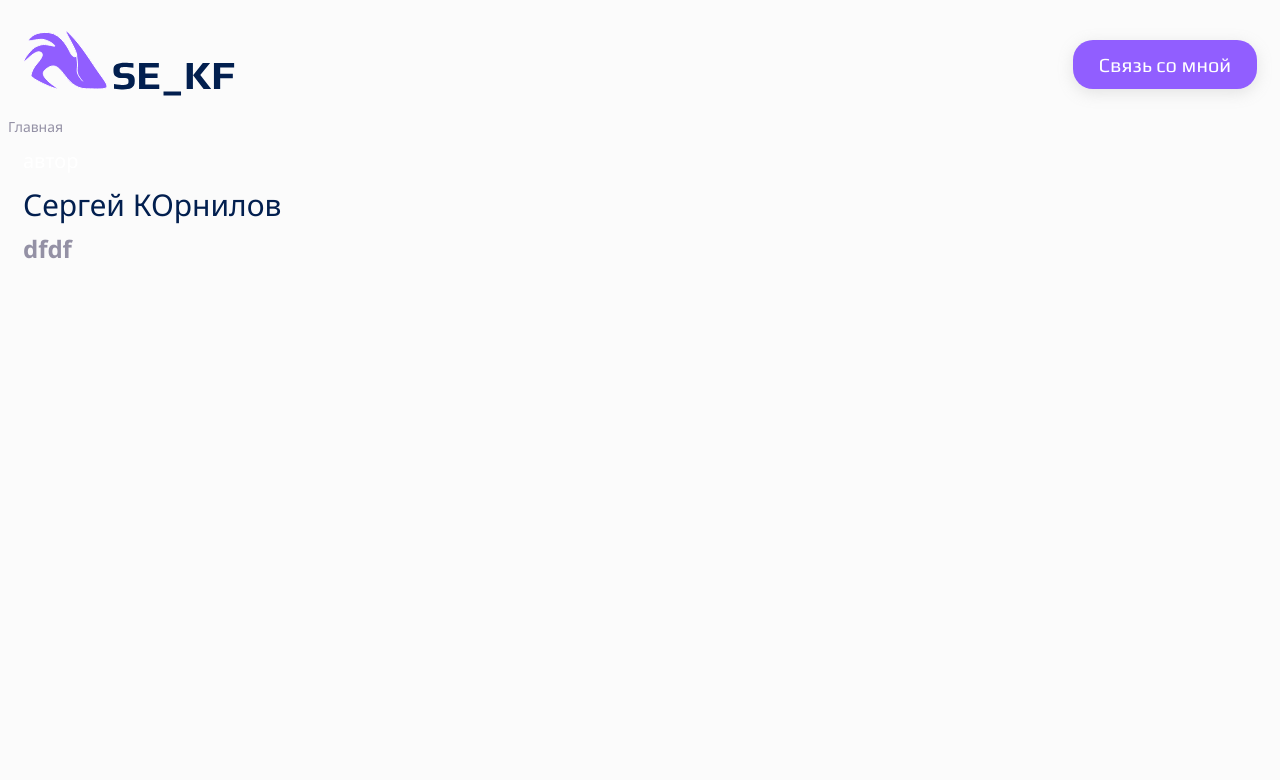
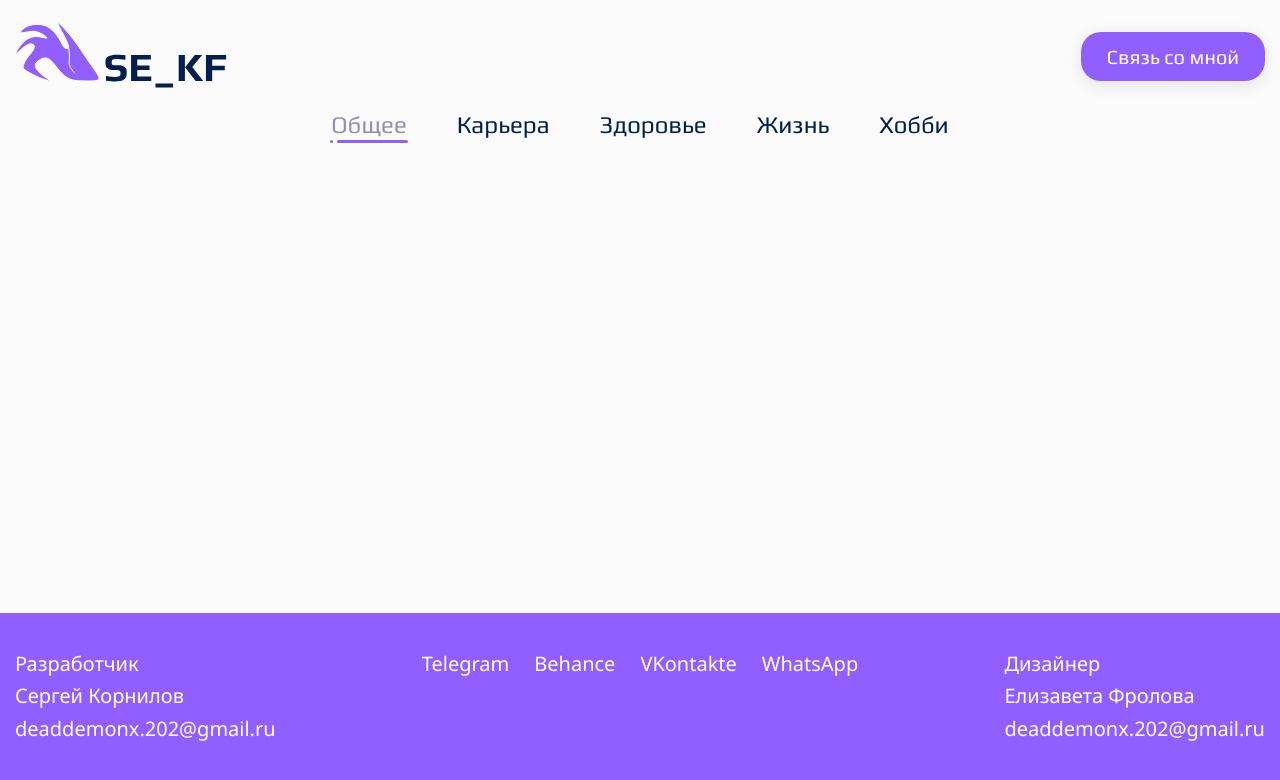
Before and after one commit to serj213/blog, a React (Create React App) app: page / in a window 1280 px wide. Shown: the top 780 px of the page. Built offline with nearby package versions, Linux system fonts and the light colour scheme.

Commit message:
added category

```diff
--- a/src/assets/styles/global.scss
+++ b/src/assets/styles/global.scss
@@ -3,7 +3,7 @@
 body {
     font-family: $noto;
     font-size: 20px;
-    line-height: calc(27 / 20 * 100%);
+    line-height: calc(27 / 24 * 100%);
     color: $text;
     background-color: $bg;
     overflow-x: hidden;
--- a/src/index.css
+++ b/src/index.css
@@ -1,15 +1,7 @@
 * {
     box-sizing: border-box;
-}
-
-html,
-body {
-    font-size: 100%;
-    line-height: 100%;
-    font-size: 14px;
-    -ms-text-size-adjust: 100%;
-    -moz-text-size-adjust: 100%;
-    -webkit-text-size-adjust: 100%;
+    margin: 0;
+    padding: 0;
 }
 
 input,
--- a/src/pages/MainPage.tsx
+++ b/src/pages/MainPage.tsx
@@ -1,7 +1,13 @@
 import React from 'react';
 
+import NewsContainer from '../views/Containers/NewsContainer/NewsContainer';
+
 const MainPage: React.FC = () => {
-  return <>Главная</>;
+  return (
+    <>
+      <NewsContainer />
+    </>
+  );
 };
 
 export default MainPage;
--- a/src/views/Components/Footer/Footer.tsx
+++ b/src/views/Components/Footer/Footer.tsx
@@ -15,31 +15,106 @@ const Footer: React.FC = () => {
                 weight: '400',
                 size: 'small',
                 color: 'white',
+                marginBottom: '10',
               }}>
-              <p>автор</p>
+              <p>Разработчик</p>
             </Text>
 
             <Text
               modificators={{
                 weight: '400',
-                size: 'big',
-                color: 'blue-dark',
+                size: 'small',
+                color: 'white',
+                marginBottom: '10',
               }}>
-              <p>Сергей КОрнилов</p>
+              <p>Сергей Корнилов</p>
             </Text>
+
+            <Text
+              modificators={{
+                weight: '400',
+                size: 'small',
+                color: 'white',
+              }}>
+              <a href="mailto:deaddemonx.202@gmail.ru">deaddemonx.202@gmail.ru</a>
+            </Text>
+          </div>
+
+          <div className={s.footer__column}>
+            <ul className={s.footer__socials}>
+              <li>
+                <Text
+                  modificators={{
+                    weight: '400',
+                    size: 'small',
+                    color: 'white',
+                  }}>
+                  <a href="mailto:deaddemonx.202@gmail.ru">Telegram</a>
+                </Text>
+              </li>
+              <li>
+                <Text
+                  modificators={{
+                    weight: '400',
+                    size: 'small',
+                    color: 'white',
+                  }}>
+                  <a href="mailto:deaddemonx.202@gmail.ru">Behance</a>
+                </Text>
+              </li>
+              <li>
+                <Text
+                  modificators={{
+                    weight: '400',
+                    size: 'small',
+                    color: 'white',
+                  }}>
+                  <a href="mailto:deaddemonx.202@gmail.ru">VKontakte</a>
+                </Text>
+              </li>
+              <li>
+                <Text
+                  modificators={{
+                    weight: '400',
+                    size: 'small',
+                    color: 'white',
+                  }}>
+                  <a href="mailto:deaddemonx.202@gmail.ru">WhatsApp</a>
+                </Text>
+              </li>
+            </ul>
           </div>
 
           <div className={s.footer__column}>
             <Text
               modificators={{
-                weight: '700',
-                size: 'middle',
+                weight: '400',
+                size: 'small',
+                color: 'white',
+                marginBottom: '10',
               }}>
-              <p>dfdf</p>
+              <p>Дизайнер</p>
+            </Text>
+
+            <Text
+              modificators={{
+                weight: '400',
+                size: 'small',
+                color: 'white',
+                marginBottom: '10',
+              }}>
+              <p>Елизавета Фролова</p>
+            </Text>
+
+            <Text
+              modificators={{
+                weight: '400',
+                size: 'small',
+                color: 'white',
+              }}>
+              <a href="mailto:deaddemonx.202@gmail.ru">deaddemonx.202@gmail.ru</a>
             </Text>
           </div>
-
-          <div className={s.footer__column}></div>
         </div>
       </Container>
     </footer>
--- a/src/views/Components/Footer/footer.module.scss
+++ b/src/views/Components/Footer/footer.module.scss
@@ -0,0 +1,18 @@
+@import "../../../assets/styles/vars.scss";
+
+.footer {
+    background-color: $purple;
+    padding: 40px 0 60px;
+
+    &__inner {
+        display: flex;
+        justify-content: space-between;
+    }
+
+    &__socials {
+        display: flex;
+        li + li {
+            margin-left: 25px;
+        }
+    }
+}
--- a/src/views/Components/Header/header.module.scss
+++ b/src/views/Components/Header/header.module.scss
@@ -1,6 +1,11 @@
 @import "../../../assets/styles/vars.scss";
 
 .header {
+    position: fixed;
+    top: 0;
+    left: 0;
+    width: 100%;
+    z-index: 100;
     &__inner {
         height: 112px;
         display: flex;
--- a/src/views/Components/RootLayout/RootLayout.tsx
+++ b/src/views/Components/RootLayout/RootLayout.tsx
@@ -13,7 +13,7 @@ const RootLayout: React.FC<rootLayoutProps> = ({ children }) => {
   return (
     <div className={s.wrapper}>
       <Header />
-      {children}
+      <main>{children}</main>
       <Footer />
     </div>
   );
--- a/src/views/Components/RootLayout/rootLayout.module.scss
+++ b/src/views/Components/RootLayout/rootLayout.module.scss
@@ -1,3 +1,11 @@
 .wrapper {
     overflow: hidden;
+    display: flex;
+    flex-direction: column;
+    min-height: 100vh;
+
+    main {
+        flex: 1 1 auto;
+        padding-top: 112px;
+    }
 }
--- /dev/null
+++ b/src/views/Containers/NewsContainer/NewsContainer.tsx
@@ -0,0 +1,35 @@
+import React from 'react';
+import Category from './components/Category/Category';
+
+const NewsContainer: React.FC = () => {
+  const categoryData = [
+    {
+      id: 0,
+      text: 'Общее',
+    },
+    {
+      id: 1,
+      text: 'Карьера',
+    },
+    {
+      id: 2,
+      text: 'Здоровье',
+    },
+    {
+      id: 3,
+      text: 'Жизнь',
+    },
+    {
+      id: 4,
+      text: 'Хобби',
+    },
+  ];
+
+  return (
+    <>
+      <Category category={categoryData} categoryActive={0} changeCategory={() => {}} />
+    </>
+  );
+};
+
+export default NewsContainer;
--- /dev/null
+++ b/src/views/Containers/NewsContainer/components/Category/Category.tsx
@@ -0,0 +1,39 @@
+import React from 'react';
+import Container from '../../../../Components/Container/Container';
+
+import s from './category.module.scss';
+
+interface ICategoryProps {
+  category: ICategoryItem[];
+  categoryActive: number;
+  changeCategory: any;
+}
+
+interface ICategoryItem {
+  id: number;
+  text: string;
+}
+
+const Category: React.FC<ICategoryProps> = ({ category, categoryActive, changeCategory }) => {
+  return (
+    <div className={s.category}>
+      <Container>
+        <div className={s.category__inner}>
+          <ul className={s.category__list}>
+            {category.map((item) => {
+              return (
+                <li
+                  className={`${s.category__item} ${item.id === categoryActive && s.active}`}
+                  key={item.id}>
+                  {item.text}
+                </li>
+              );
+            })}
+          </ul>
+        </div>
+      </Container>
+    </div>
+  );
+};
+
+export default Category;
--- /dev/null
+++ b/src/views/Containers/NewsContainer/components/Category/category.module.scss
@@ -0,0 +1,59 @@
+@import "../../../../../assets/styles/vars.scss";
+
+.category {
+    margin-bottom: 46px;
+    &__inner {
+        display: flex;
+        justify-content: center;
+    }
+    &__list {
+        display: inline-block;
+    }
+
+    &__item {
+        position: relative;
+        display: inline-block;
+        font-family: $play;
+        font-weight: 400;
+        font-size: 24px;
+        line-height: calc(27 / 24 * 100%);
+        color: $title;
+        transition: color 0.2s linear;
+        cursor: pointer;
+
+        &:not(:last-child) {
+            margin-right: 50px;
+        }
+
+        @media (any-hover: hover) {
+            &:hover {
+                color: $text;
+            }
+        }
+    }
+
+    &__item.active {
+        color: $text;
+        &::before {
+            content: "";
+            position: absolute;
+            width: 3px;
+            height: 3px;
+            border-radius: 50%;
+            background-color: $purple;
+            bottom: -4px;
+            left: -1px;
+        }
+
+        &::after {
+            content: "";
+            position: absolute;
+            width: calc(71 / 76 * 100%);
+            height: 3px;
+            bottom: -4px;
+            right: -1px;
+            border-radius: 20px;
+            background-color: $purple;
+        }
+    }
+}
```
Also changed, not shown: src/views/Containers/NewsContainer/NewsContainer.module.scss (added).
